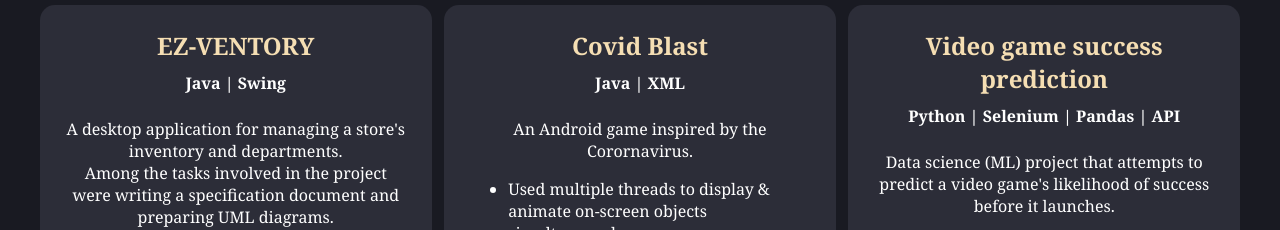
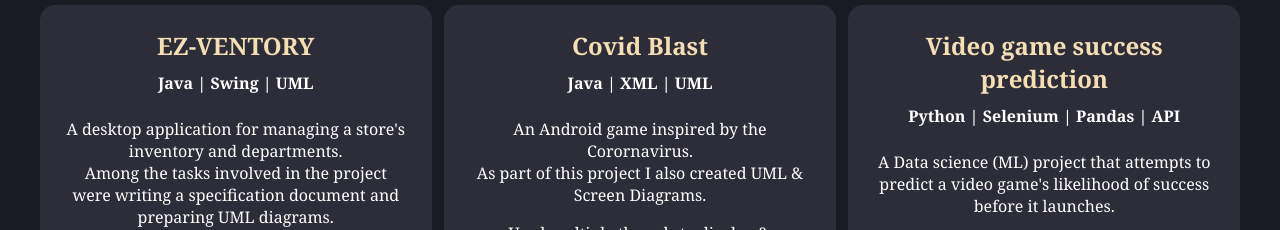
Before and after one commit to Daniel-israelov/Portfolio, a plain HTML site: page index.html in a window 1280 px wide. Shown: the part 705-935 px from the top of the page. Drawn offline with Linux system fonts and the light colour scheme; no server answers.

Commit message:
content changes

```diff
--- a/index.html
+++ b/index.html
@@ -52,7 +52,7 @@
             <a href="https://github.com/Daniel-israelov/EZ-VENTORY" target="_blank">
                 <h1 style="margin-top: 0%;">EZ-VENTORY</h1>
             </a>
-            <h4>Java | Swing</h4>
+            <h4>Java | Swing | UML</h4>
             <p>
                 A desktop application for managing a store's inventory and departments.<br>
                 Among the tasks involved in the project were writing a specification document and preparing UML
@@ -69,9 +69,10 @@
             <a href="https://github.com/Daniel-israelov/CovidBlast" target="_blank">
                 <h1 style="margin-top: 0%;">Covid Blast</h1>
             </a>
-            <h4>Java | XML</h4>
+            <h4>Java | XML | UML</h4>
             <p>
-                An Android game inspired by the Corornavirus.
+                An Android game inspired by the Corornavirus.<br>
+                As  part of this project I also created UML & Screen Diagrams.
             <ul style="text-align: start;">
                 <li>Used multiple threads to display & animate on-screen objects simultaneously.</li>
                 <li>Implemented the Singleton & Adapter Design patterns.</li>
@@ -85,7 +86,7 @@
             </a>
             <h4>Python | Selenium | Pandas | API</h4>
             <p>
-                Data science (ML) project that attempts to predict a video game's likelihood of success before it
+                A Data science (ML) project that attempts to predict a video game's likelihood of success before it
                 launches.
             <ul style="text-align: start;">
                 <li>The initial data was obtained using a web API.</li>
@@ -115,7 +116,6 @@
 
                 I'm currently working on a web-based, free Java course for beginners and hope to publish it as soon as
                 possible.<br>
-                However, in the future I plan to add more courses and videos and make it a paid site.
             </p>
         </div>
     </section>
```
